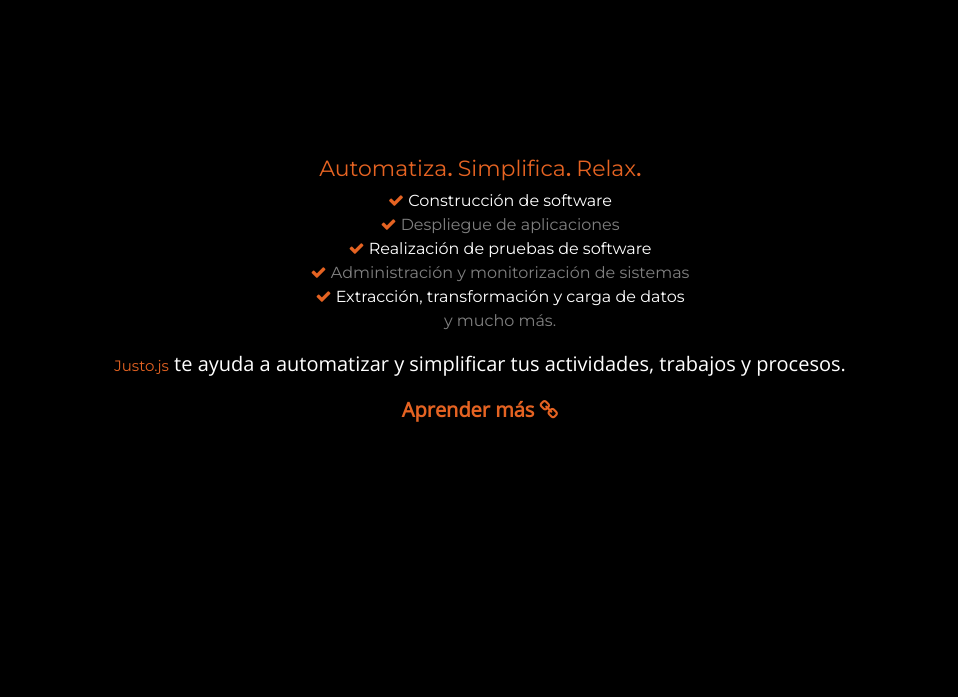
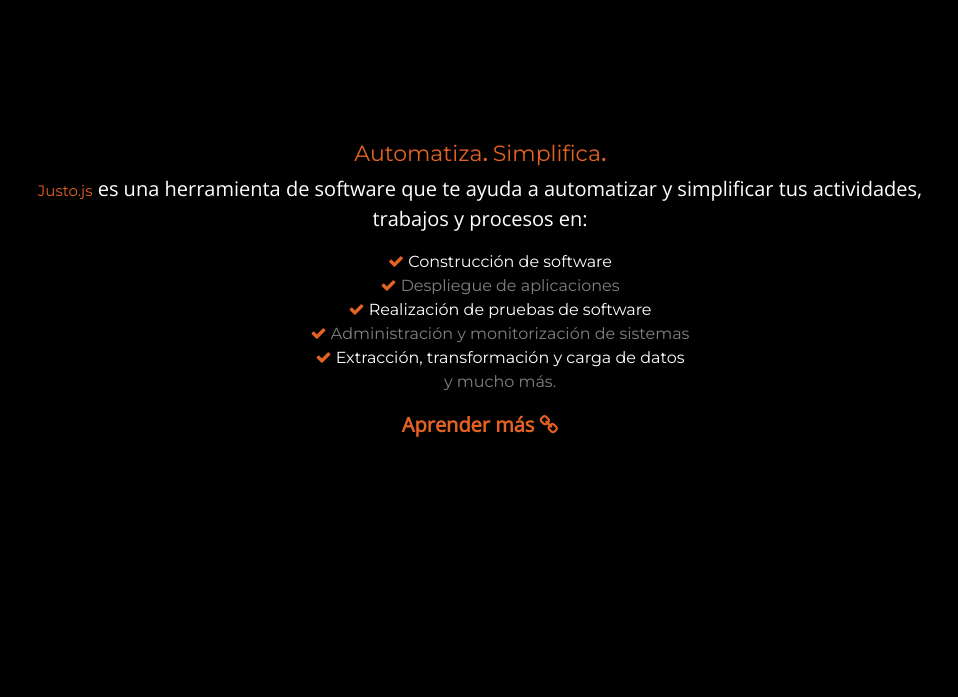
Before and after one commit to justojsorg/www, a plain HTML site: page es/index.html in a window 1280 px wide. Shown: the part 44-741 px from the top of the page, without its empty margins (160-1118 px from the left). Drawn offline with nearby package versions, Linux system fonts and the light colour scheme; files that its build step writes are made by us from their sources.

Commit message:
Fix #10, fix #11

```diff
--- a/es/index.html
+++ b/es/index.html
@@ -36,7 +36,11 @@
         </div>
 
         <div class="cover">
-          <h1 class="slogan">Automatiza<span class="def">.</span> Simplifica<span class="def">.</span> Relax<span class="def">.</span></h1>
+          <h1 class="slogan">Automatiza<span class="def">.</span> Simplifica<span class="def">.</span></h1>
+
+          <p class="lead">
+            <span class="brand">Justo.js</span> es una herramienta de software que te ayuda a automatizar y simplificar tus actividades, trabajos y procesos en:
+          </p>
 
           <ul class="lead">
             <li><span class="fa fa-check"></span> Construcción de software</li>
@@ -47,9 +51,6 @@
             <li>y mucho más.</li>
           </ul>
 
-          <p class="lead">
-            <span class="brand">Justo.js</span> te ayuda a automatizar y simplificar tus actividades, trabajos y procesos.
-          </p>
 
           <p class="lead">
             <a href="./caracteristicas.html">Aprender más <span class="fa fa-link"></span></a>
--- /dev/null
+++ b/robots.txt
@@ -0,0 +1,2 @@
+User-agent: *
+Allow:
```
Also changed, not shown: es/equipo.html (+1 -1 lines), 1 other file.
